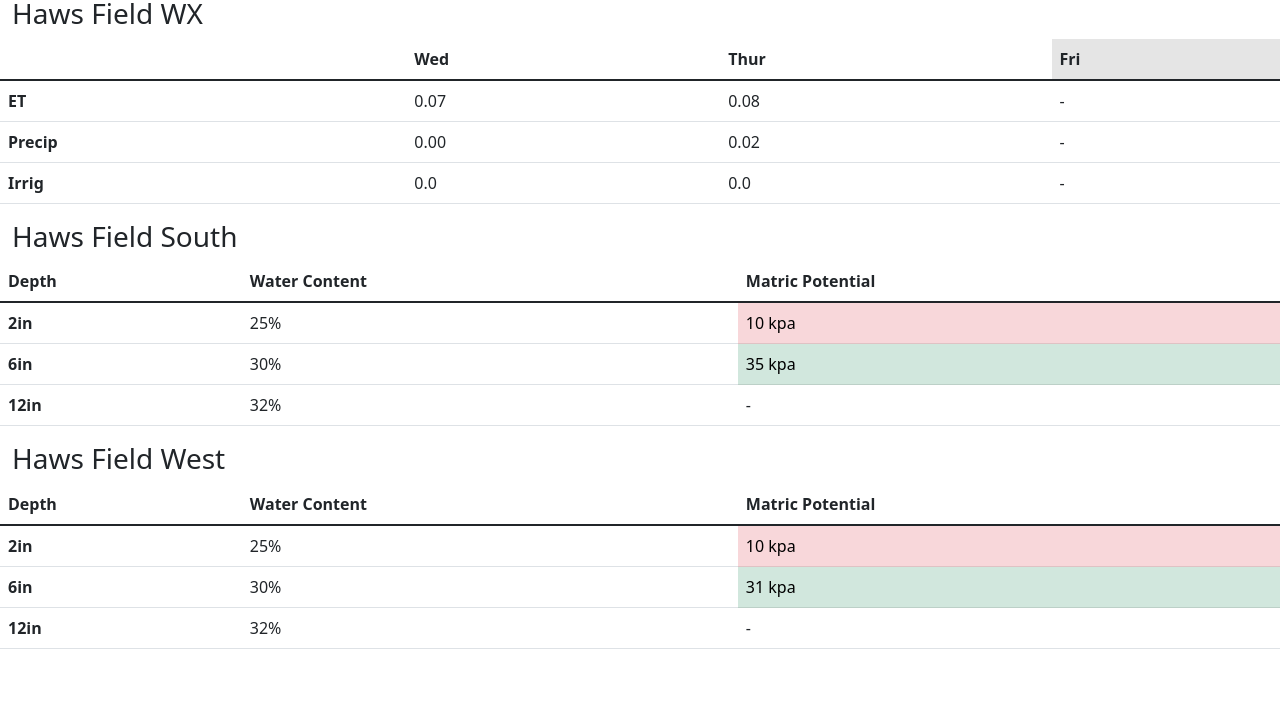
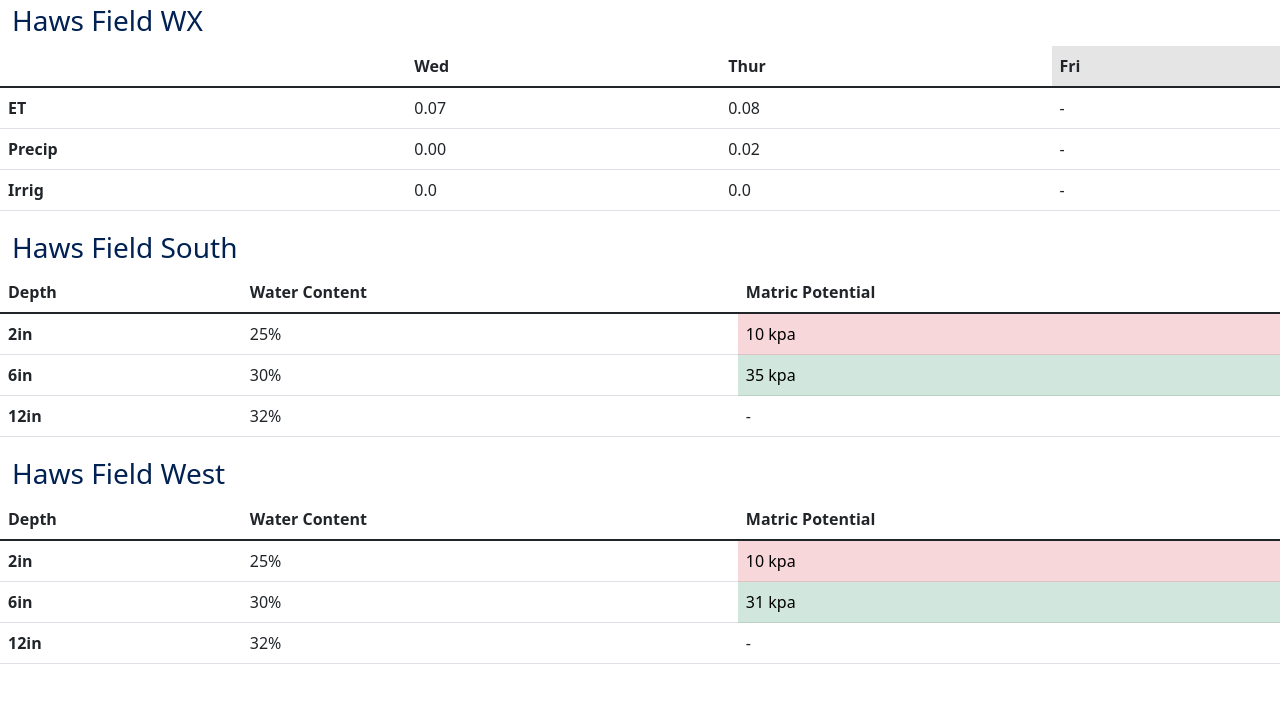
Before and after one commit to levisgaragegroupinc/byu_grounds, a plain HTML site: page index.html in a window 1280 px wide. Shown: the part 76-800 px from the top of the page. Drawn offline with nearby package versions, Linux system fonts and the light colour scheme.

Commit message:
adjusted color on h3 and margin on tables

```diff
--- a/assets/cs/style.css
+++ b/assets/cs/style.css
@@ -5,3 +5,11 @@
     padding-top: 5px;
     padding-bottom: 5px;
 }
+
+.container-fluid {
+    margin-top: 20px;
+}
+
+.byucolor {
+    color: #002152;
+}
--- a/index.html
+++ b/index.html
@@ -12,10 +12,9 @@
       <div class="container-fluid header">
         <h3>BYU Grounds</h3>
       </div>
-      <hr>
       <div class="container-fluid">
         <!-- Container https://getbootstrap.com/docs/5.1/layout/containers/ -->
-        <h3>Haws Field WX</h3>
+        <h3 class="byucolor">Haws Field WX</h3>
       </div>
       <!-- Table https://getbootstrap.com/docs/5.1/content/tables/-->
       <table class="table">
@@ -50,7 +49,7 @@
     </table>
       <div class="container-fluid">
         <!-- Content here -->
-        <h3>Haws Field South</h3>
+        <h3 class="byucolor">Haws Field South</h3>
       </div>
       <!-- <hr> -->
       <table class="table">
@@ -81,7 +80,7 @@
       </table>
       <div class="container-fluid">
         <!-- Content here -->
-        <h3>Haws Field West</h3>
+        <h3 class="byucolor">Haws Field West</h3>
       </div>
       <table class="table">
         <thead>
```
